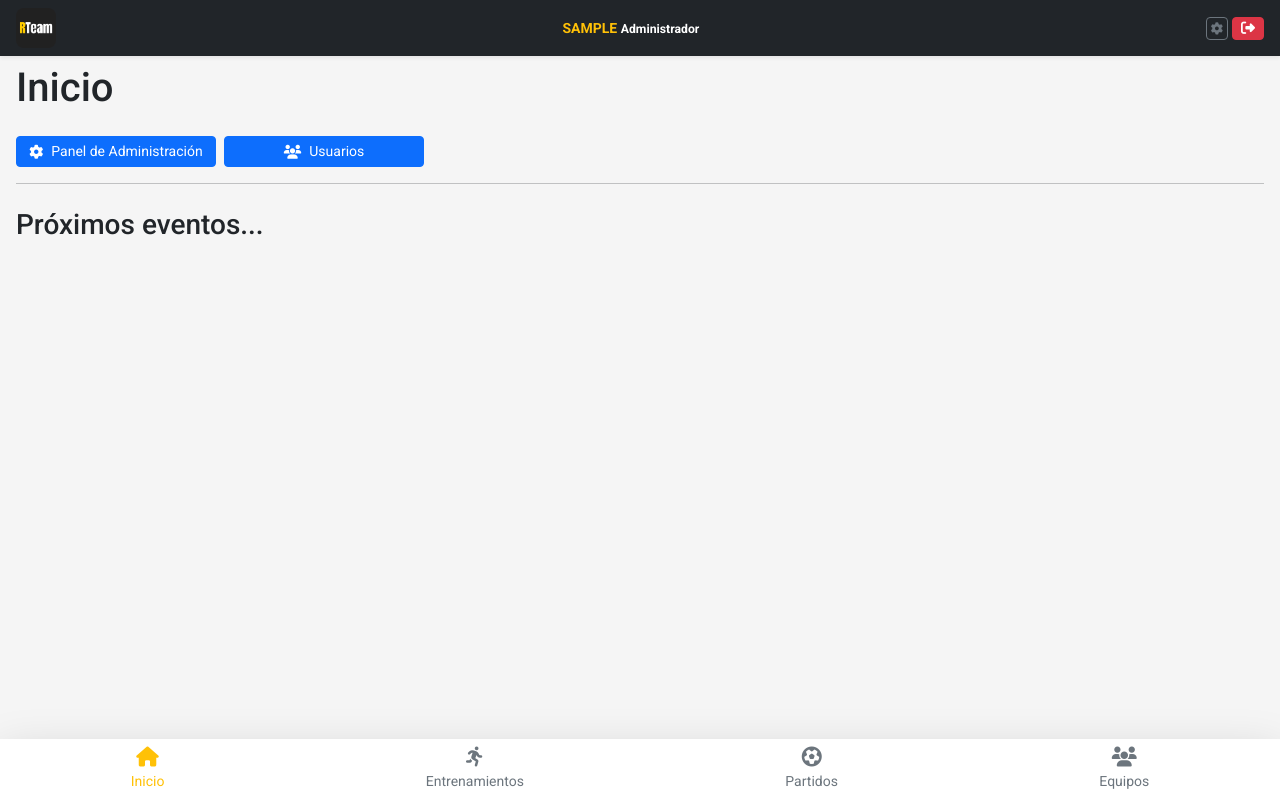
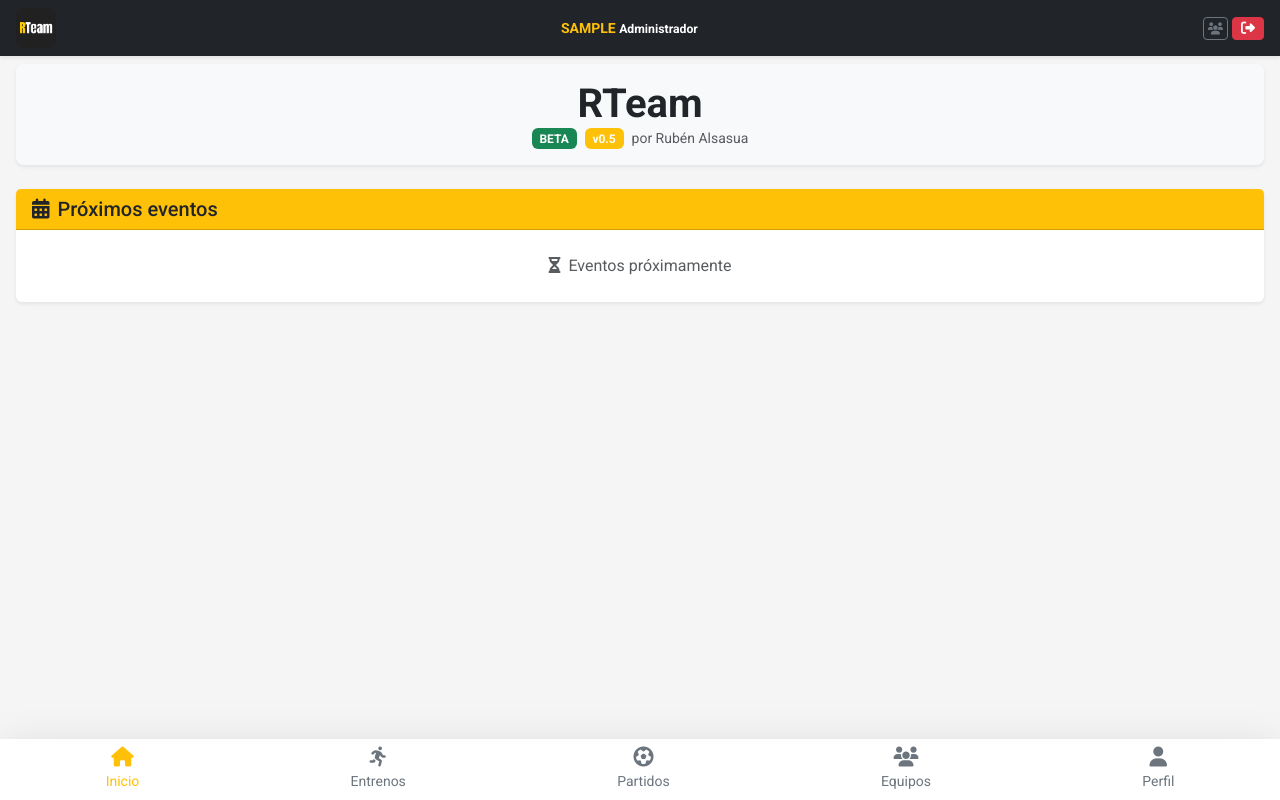
Before and after one commit to rubenalsasua/RTeam, a Django app: page /inicio/ in a window 1280 px wide. Run offline with Django 5.2, Linux system fonts and the light colour scheme; a user stored in the database is signed in; tables that the repository leaves empty hold one stand-in row (values such as "Sample post"); parts of the project's set-up code (start-up, migrations or seed data) failed here and were passed over; some libraries are stand-ins or nearby versions.

Commit message:
Terminar cloudinary, modificar inicio, y enlazar usuarios y jugadores/entrenadores

```diff
--- a/RTeam_app/models.py
+++ b/RTeam_app/models.py
@@ -17,9 +17,13 @@ class Profile(models.Model):
     ROLES = [
         ('ADMIN', 'Administrador'),
         ('JUGADOR', 'Jugador'),
+        ('ENTRENADOR', 'Entrenador'),
         ('INVITADO', 'Invitado'),
     ]
     role = models.CharField(max_length=20, choices=ROLES, default='INVITADO')
+    jugador = models.OneToOneField('Jugador', on_delete=models.SET_NULL, null=True, blank=True, related_name='profile')
+    entrenador = models.OneToOneField('Entrenador', on_delete=models.SET_NULL, null=True, blank=True,
+                                      related_name='profile')
 
     def __str__(self):
         return f"{self.user.username} - {self.get_role_display()}"
@@ -127,7 +131,7 @@ class EntrenadorEquipoTemporada(models.Model):
         ('DELEGADO', 'Delegado'),
         ('ENTRENADOR_PRACTICAS', 'Entrenador en Prácticas'),
     ]
-    tipo = models.CharField(max_length=20, choices=TIPO, default='PRINCIPAL')
+    tipo = models.CharField(max_length=20, choices=TIPO, default='ENTRENADOR')
     fecha_incorporacion = models.DateField(auto_now_add=True)
 
     class Meta:
--- a/RTeam_app/urls.py
+++ b/RTeam_app/urls.py
@@ -52,4 +52,5 @@ urlpatterns = [
     path('usuarios/', views.UsuarioListView.as_view(), name='usuario_list'),
     path('usuarios/<int:pk>/editar/', views.UsuarioUpdateView.as_view(), name='usuario_update'),
     path('usuarios/<int:pk>/eliminar/', views.UsuarioDeleteView.as_view(), name='usuario_delete'),
+    path('perfil/', views.perfil_view, name='perfil_view'),
 ]
--- a/templates/base.html
+++ b/templates/base.html
@@ -60,9 +60,9 @@
         <!-- Parte 3: Botones de acción -->
         <div class="d-flex gap-1">
             {% if user.is_authenticated and user.profile.role == 'ADMIN' %}
-                <a href="{% url 'admin:index' %}" class="btn btn-sm btn-outline-secondary py-0 px-1"
-                   title="Administración">
-                    <i class="fas fa-cog small"></i>
+                <a href="{% url 'usuario_list' %}" class="btn btn-sm btn-outline-secondary py-0 px-1"
+                   title="Usuarios">
+                    <i class="fas fa-users small"></i>
                 </a>
             {% endif %}
             <a href="{% url 'sign_out' %}" class="btn btn-sm btn-danger py-0 px-2 d-flex align-items-center">
@@ -95,7 +95,7 @@
             <a href="{% url 'index' %}"
                class="d-flex flex-column align-items-center text-decoration-none {% if 'entrenamiento' in request.path %}text-warning{% else %}text-secondary{% endif %}">
                 <i class="fas fa-running fs-5 mb-1"></i>
-                <span class="small">Entrenamientos</span>
+                <span class="small">Entrenos</span>
             </a>
         </div>
         <div class="text-center {% if 'partido' in request.path %}text-warning{% else %}text-secondary{% endif %}">
@@ -112,6 +112,13 @@
                 <span class="small">Equipos</span>
             </a>
         </div>
+        <div class="text-center {% if 'perfil' in request.path %}text-warning{% else %}text-secondary{% endif %}">
+            <a href="{% url 'perfil_view' %}"
+               class="d-flex flex-column align-items-center text-decoration-none {% if 'perfil' in request.path %}text-warning{% else %}text-secondary{% endif %}">
+                <i class="fas fa-user fs-5 mb-1"></i>
+                <span class="small">Perfil</span>
+            </a>
+        </div>
 
 
     </div>
--- a/templates/entrenadores/entrenador_detail.html
+++ b/templates/entrenadores/entrenador_detail.html
@@ -53,9 +53,5 @@
         </div>
     </div>
 
-    <div class="d-flex justify-content-end mb-4">
-        <a href="{% url 'entrenador_list' %}" class="btn btn-secondary">
-            <i class="fas fa-arrow-left me-2"></i>Volver a la lista de entrenadores
-        </a>
-    </div>
+
 {% endblock %}
--- a/templates/equipos/equipo_list.html
+++ b/templates/equipos/equipo_list.html
@@ -17,7 +17,7 @@
 
                         <div class="card-img-top text-center pt-3">
                             {% if equipo.foto %}
-                                <img src="{{ equipo.foto }}" alt="{{ equipo.nombre }}"
+                                <img src="{{ equipo.foto.url }}" alt="{{ equipo.nombre }}"
                                      style="height: 60px; width: auto;">
                             {% else %}
                                 <img src="{% static 'icons/default_team.png' %}" alt="Imagen predeterminada"
--- a/templates/index.html
+++ b/templates/index.html
@@ -1,23 +1,27 @@
 {% extends 'base.html' %}
+{% load static %}
 {% block contenido %}
-    <h1 class="mb-4">Inicio</h1>
-    {% if user.is_authenticated and user.profile.role == 'ADMIN' %}
-        <div class="mb-4">
-            <div class="d-flex flex-wrap gap-2 mb-3">
-                <a href="{% url 'admin:index' %}"
-                   class="btn btn-primary btn-sm d-flex align-items-center justify-content-center"
-                   style="min-width: 200px;">
-                    <i class="fas fa-cog me-2"></i> Panel de Administración
-                </a>
-                <a href="{% url 'usuario_list' %}"
-                   class="btn btn-primary btn-sm d-flex align-items-center justify-content-center"
-                   style="min-width: 200px;">
-                    <i class="fas fa-users me-2"></i> Usuarios
-                </a>
-            </div>
-            <hr class="my-3">
+    <!-- Cabecera de la aplicación -->
+    <div class="d-flex flex-column align-items-center mb-4 bg-light rounded-3 p-3 shadow-sm">
+        <h1 class="fw-bold mb-0">RTeam</h1>
+        <div class="d-flex align-items-center gap-2">
+            <span class="badge bg-success">BETA</span>
+            <span class="badge bg-warning">v0.5</span>
+            <small class="text-muted">por Rubén Alsasua</small>
         </div>
-    {% endif %}
-    <h3>Próximos eventos...</h3>
+    </div>
+
+    <!-- Sección de eventos próximos -->
+    <div class="card border-0 shadow-sm mb-4">
+        <div class="card-header bg-warning ">
+            <h5 class="mb-0"><i class="fas fa-calendar-alt me-2"></i>Próximos eventos</h5>
+        </div>
+        <div class="card-body py-4 text-center">
+            <p class="text-muted mb-0">
+                <i class="fas fa-hourglass-half me-2"></i>Eventos próximamente
+            </p>
+        </div>
+    </div>
+
 
 {% endblock %}
--- a/templates/jugadores/jugador_detail.html
+++ b/templates/jugadores/jugador_detail.html
@@ -101,9 +101,4 @@
         </div>
     </div>
 
-    <div class="d-flex justify-content-end mb-4">
-        <a href="{% url 'jugador_list' %}" class="btn btn-secondary">
-            <i class="fas fa-arrow-left me-2"></i>Volver a la lista de jugadores
-        </a>
-    </div>
 {% endblock %}
--- a/templates/admin/usuario_list.html
+++ b/templates/usuarios/usuario_list.html
@@ -4,6 +4,11 @@
         <div class="card-body">
             <h1 class="text-center mb-3">Usuarios de RTeam</h1>
         </div>
+        <a href="{% url 'admin:index' %}"
+           class="btn btn-primary btn-sm d-flex align-items-center justify-content-center"
+           style="min-width: 200px;">
+            <i class="fas fa-cog me-2"></i> Panel de Administración
+        </a>
     </div>
 
     <div class="list-group">
```
Also changed, not shown: RTeam_app/forms.py (+13 -2 lines), RTeam_app/views/usuarios.py (+18 -7 lines), RTeam_project/settings.py (+11 -3 lines), templates/menus/equipos_menu.html (+4 -4 lines), templates/usuarios/usuario_detail.html (added, +107 -0 lines), RTeam_app/migrations/0011_profile_entrenador_profile_jugador_and_more.py (added), RTeam_app/migrations/0012_alter_entrenadorequipotemporada_tipo.py (added), templates/usuarios/usuario_confirm_delete.html (renamed from templates/admin/usuario_confirm_delete.html), templates/usuarios/usuario_update.html (renamed from templates/admin/usuario_update.html).
